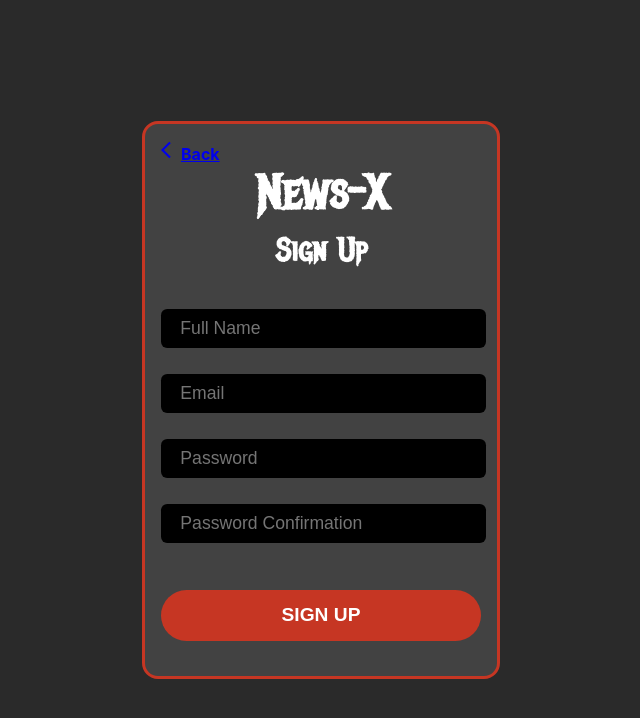
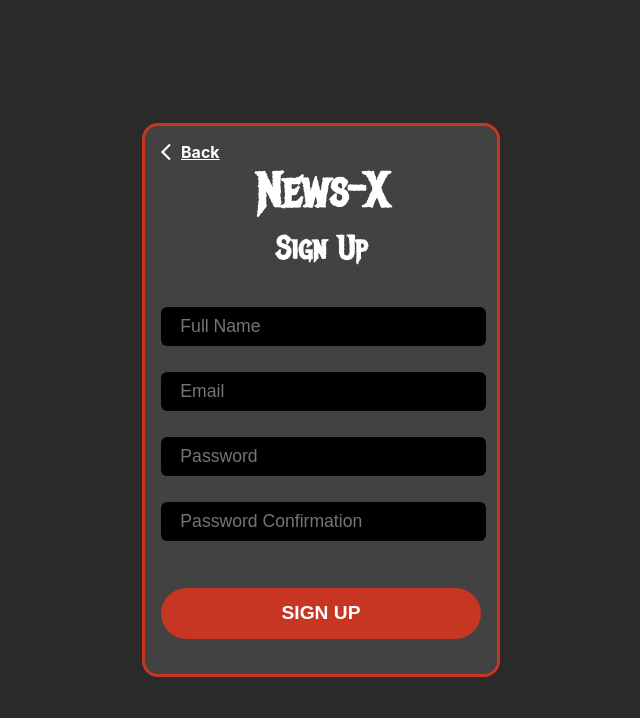
Before and after one commit to AhmedAdelFahim/News--X, a React (Create React App) app in the folder client/: page /signup in a window 1280 px wide. Shown: the top 718 px of the page, without its empty margins (319-959 px from the left). Built offline with nearby package versions, Linux system fonts and the light colour scheme.

Commit message:
Update registration.scss

```diff
--- a/client/src/styles/registration.scss
+++ b/client/src/styles/registration.scss
@@ -4,6 +4,11 @@
   background-color: $color_accent;
   width: 100%;
   height: 100%;
+}
+
+.signup-header{
+  display: flex;
+  align-items: center;
 }
 
 .form-container {
@@ -15,6 +20,10 @@
   color: white;
   background-color: $color_accent_light;
   width: 25%;
+
+  a{
+    color: white;
+  }
 }
 
 .title {
```
